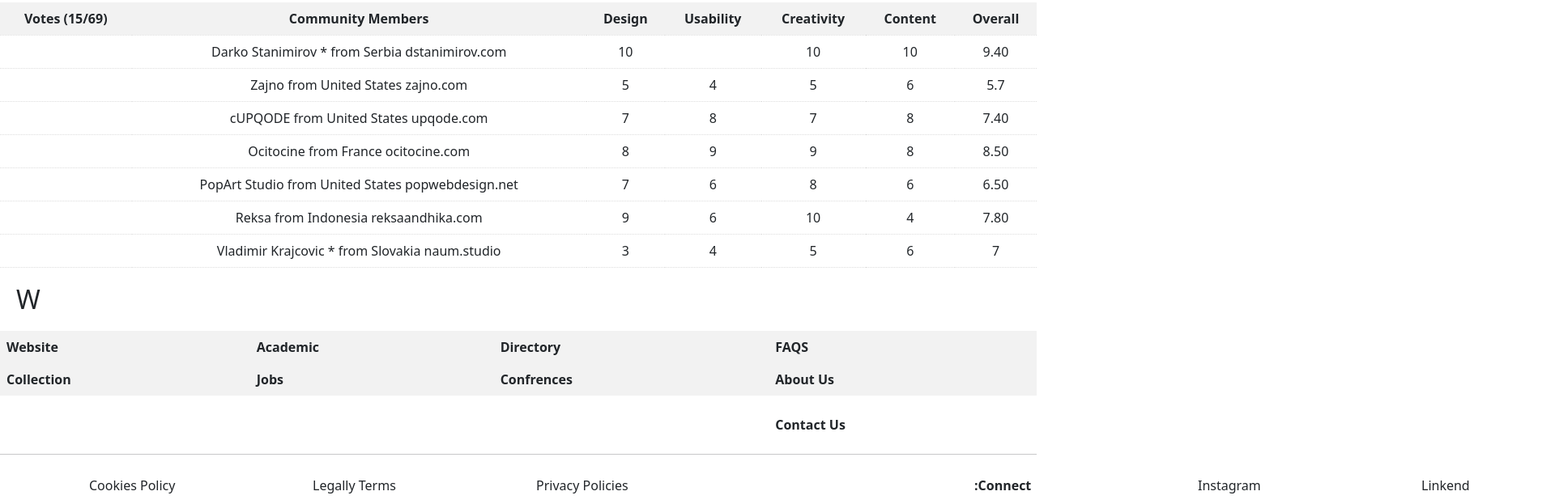
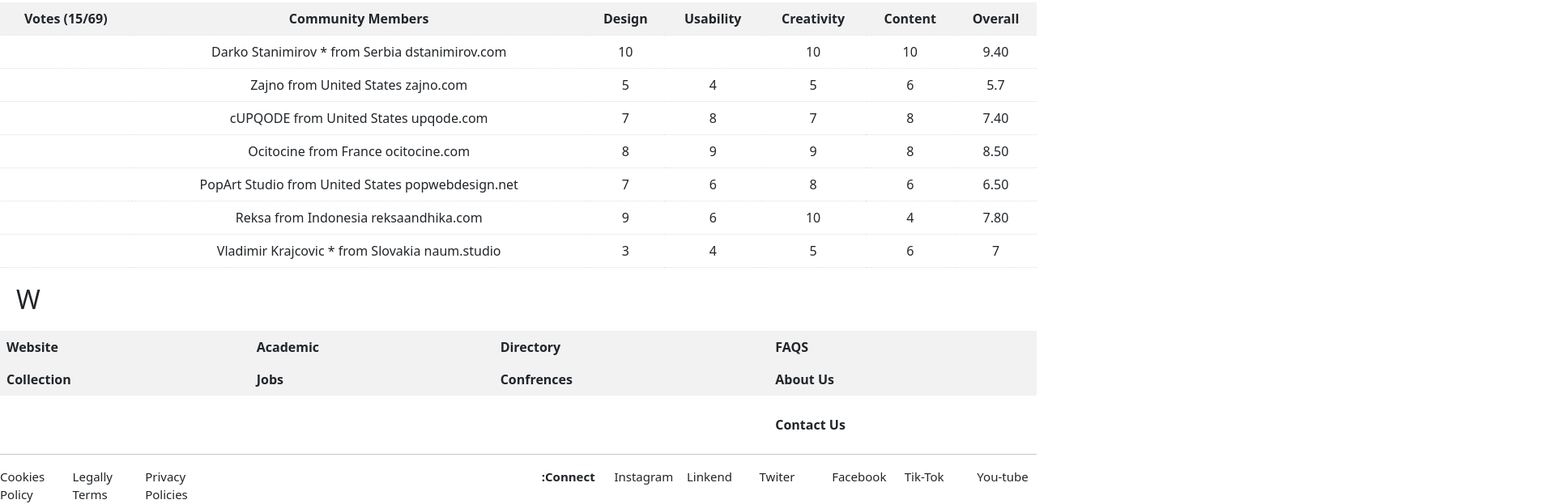
Before and after one commit to rahulanurag9630/Sachin, a plain HTML site: page index.html in a window 1280 px wide. Shown: the part 4150-4773 px from the top of the page at 81% size, 1920 px wide, since content can reach past the window. Drawn offline with nearby package versions, Linux system fonts and the light colour scheme.

Commit message:
Update index.html

```diff
--- a/index.html
+++ b/index.html
@@ -174,10 +174,9 @@ table {
     }
 
     li {
-      margin-right: 40px;
-      width: 20vw; /* Adjust the margin as needed */
+      width: 7vw; /* Adjust the margin as needed */
       height: 5;
-      margin: 10px;
+      font-size: 15px;
     }
   a{
    text-decoration: none;
@@ -637,12 +636,12 @@ window.onscroll = function() {
     </div>
          <hr>
     <div class="lastf">
-      <ul style="margin-left: 100px;">
+      <ul>
         <li>Cookies Policy</li>
         <li>Legally Terms</li>
         <li>Privacy Policies</li>
       </ul>
-      <ul style="margin-left: 265px;">
+      <ul style="margin-left: 400px;">
         <li><b>:Connect</b></li>
         <li>Instagram</li>
         <li>Linkend</li>
@@ -654,4 +653,4 @@ window.onscroll = function() {
     </div>
 
 
-</html>
+  </html>
```
